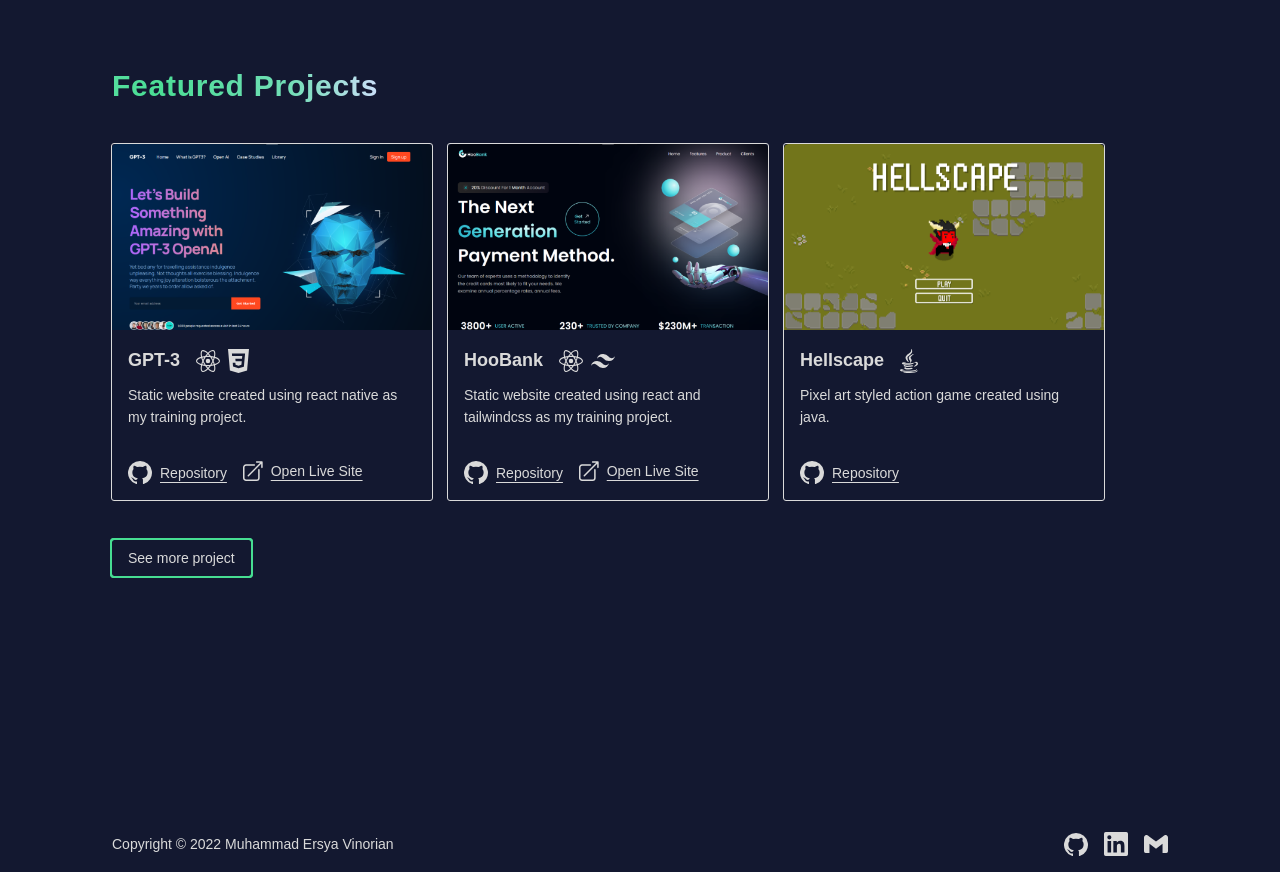
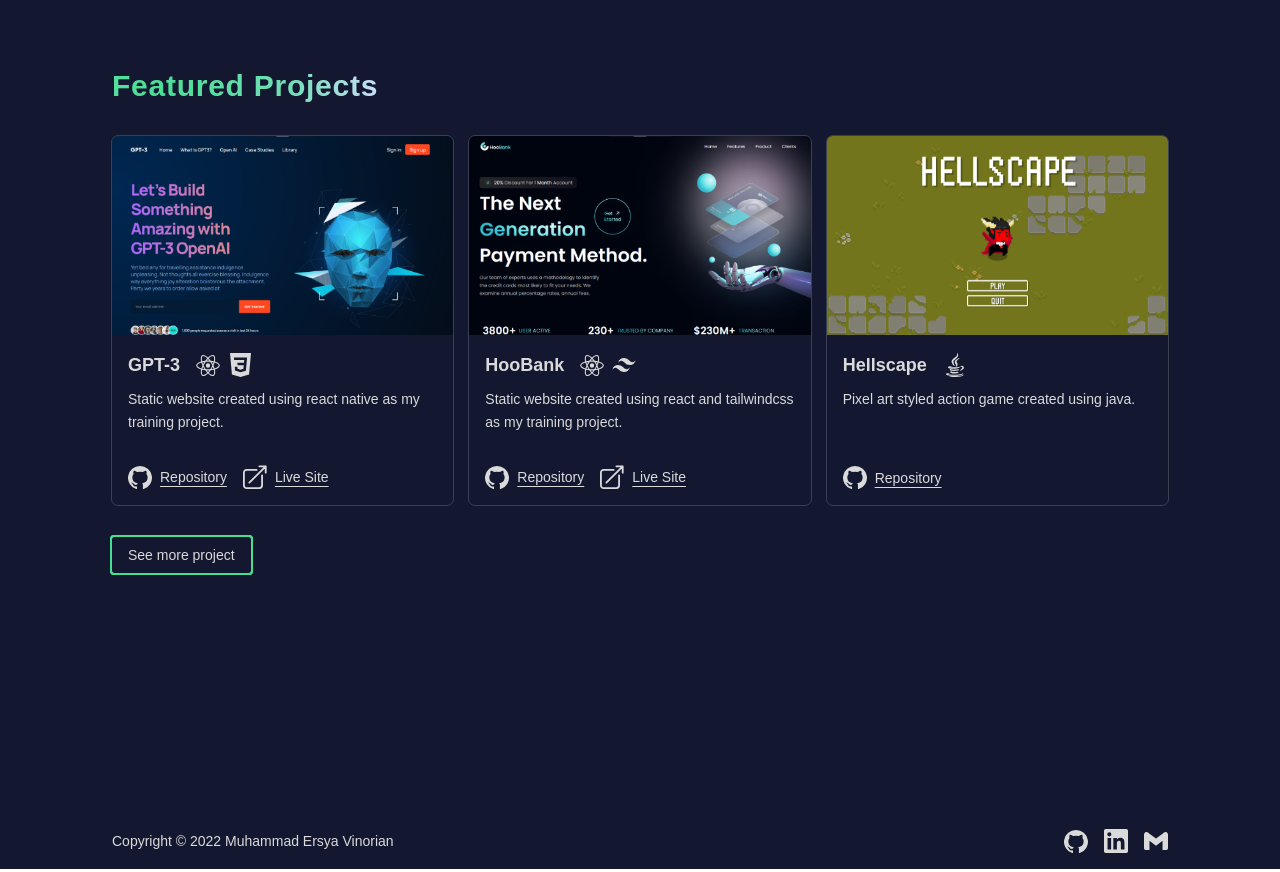
Before and after one commit to mvinorian/mvinorian.github.io, a Next.js app: page / in a window 1280 px wide. Shown: the part 860-1732 px from the top of the page. Built offline with nearby package versions, Linux system fonts and the light colour scheme.

Commit message:
style: change project cards layout

```diff
--- a/src/components/ProjectCard.tsx
+++ b/src/components/ProjectCard.tsx
@@ -1,4 +1,5 @@
 import Link from "next/link";
+import Image from "next/image";
 import { ReactNode } from "react";
 
 type ProjectCardProps = {
@@ -19,8 +20,14 @@ export default function ProjectCard({
   repository,
 }: ProjectCardProps) {
   return (
-    <div className="flex flex-col justify-start mr-4 my-2 max-w-xs rounded-sm outline outline-1 outline-accent">
-      <img src={image} alt="" className="w-full object-contain" />
+    <div className="flex flex-col justify-start w-full rounded-md outline outline-1 outline-gray-700">
+      <Image
+        src={image}
+        alt=""
+        width={536}
+        height={312}
+        className="w-full object-contain"
+      />
 
       <div className="flex flex-col justify-between items-start h-full">
         <div className="flex flex-col justify-start items-start mx-4 my-4">
@@ -30,7 +37,14 @@ export default function ProjectCard({
             </h3>
 
             {techs.map((tech, index) => (
-              <img key={index} src={tech} alt="" className="ml-2" />
+              <Image
+                key={index}
+                src={tech}
+                alt=""
+                width={24}
+                height={24}
+                className="w-6 h-6 object-contain ml-2"
+              />
             ))}
           </div>
 
@@ -39,12 +53,12 @@ export default function ProjectCard({
           </p>
         </div>
 
-        <div className="flex flex-row justify-start items-start m-4">
+        <div className="flex flex-row justify-start items-center m-4">
           <Link
             href={repository}
             className="flex justify-start items-center font-poppins text-sm text-accent hover:text-secondary"
           >
-            <img src="/icons/github.svg" alt="" />
+            <Image src="/icons/github.svg" alt="" width={24} height={24} />
             <p className="ml-2 underline underline-offset-4">Repository</p>
           </Link>
 
@@ -54,8 +68,8 @@ export default function ProjectCard({
               live === null ? "hidden" : "flex"
             } justify-start items-center font-poppins text-sm text-accent hover:text-secondary ml-4`}
           >
-            <img src="/icons/page.svg" alt="" />
-            <p className="ml-2 underline underline-offset-4">Open Live Site</p>
+            <Image src="/icons/page.svg" alt="" width={24} height={24} />
+            <p className="ml-2 underline underline-offset-4">Live Site</p>
           </Link>
         </div>
       </div>
--- a/src/components/Projects.tsx
+++ b/src/components/Projects.tsx
@@ -9,7 +9,7 @@ export default function Projects() {
         Featured Projects
       </h2>
 
-      <div className="flex flex-wrap justify-start items-stretch w-full mt-8">
+      <div className="grid lg:grid-cols-3 sm:grid-cols-2 grid-cols-1 grid-flow-row gap-4 w-full mt-8">
         {projects.map((project) => (
           <ProjectCard key={project.id} {...project}>
             {project.content}
```
